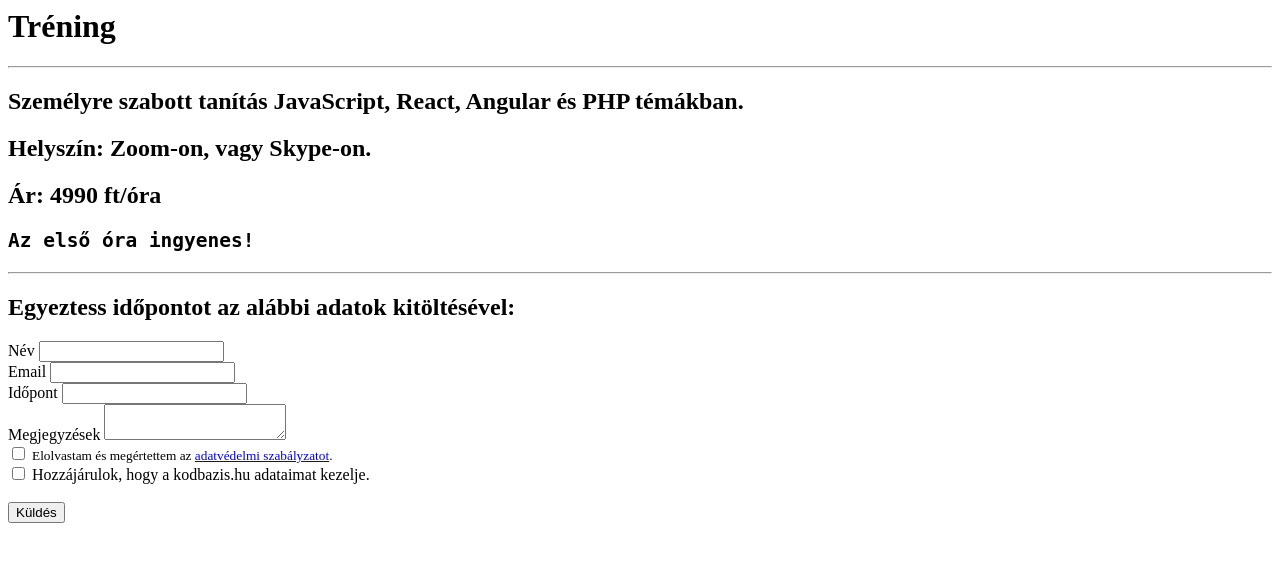
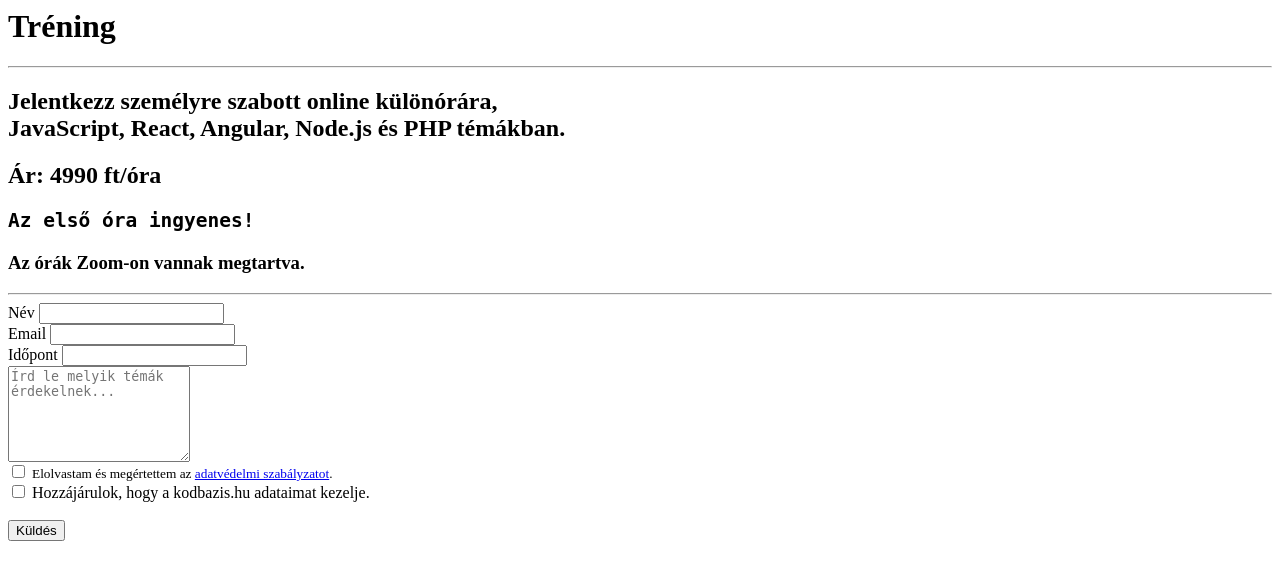
Before and after one commit to kodbazis/web, a PHP site: template views/training.twig in a window 1280 px wide. Shown: the top 580 px of the page. Run offline with PHP 8.4, Linux system fonts and the light colour scheme; the template is opened without the code that fills it, so the values that code supplies are empty; some libraries are stand-ins or nearby versions.

Commit message:
training

```diff
--- a/public/css/application-form.css
+++ b/public/css/application-form.css
@@ -64,3 +64,8 @@
 #start-date {
   background-color: white !important;
 }
+
+.table-condensed {
+  width: 300px;
+  height: 300px;
+}
--- a/views/subscription-form.twig
+++ b/views/subscription-form.twig
@@ -1,7 +1,5 @@
 <form class="application-form" id="form" class="text-center" action="/apply-to-training" method="post">
-	<h2 class="text-dark mb-2">
-		Egyeztess időpontot az alábbi adatok kitöltésével:
-	</h2>
+
 	<div class="form-group mb-2">
 		<label for="exampleInputPassword1">Név</label>
 		<input required type="text" class="form-control" id="exampleInputPassword1" name="name"/>
@@ -20,8 +18,7 @@
 	</div>
 	<div class="form-group mb-3">
 		<label class="w-100">
-			Megjegyzések
-			<textarea name="remarks" class="form-control"></textarea>
+			<textarea name="remarks" rows="6" class="form-control" placeholder="Írd le melyik témák érdekelnek..."></textarea>
 		</label>
 	</div>
 
--- a/views/training.twig
+++ b/views/training.twig
@@ -9,16 +9,19 @@
 				</div>
 				<hr>
 				<h2 class="text-dark">
-					Személyre szabott tanítás JavaScript, React, Angular és PHP témákban.
-					<h2 class="text-dark">
-						Helyszín: Zoom-on, vagy Skype-on.
-					</h2>
-					<h2 class="text-dark">
-						Ár: 4990 ft/óra
-					</h2>
-					<h2>
-						<code>Az első óra ingyenes!</code>
-					</h2>
+					Jelentkezz személyre szabott online különórára, <br> <b>JavaScript</b>, <b>React</b>, <b>Angular</b>, <b>Node.js</b>  <b>és PHP</b> témákban.
+				</h2>
+
+				<h2 class="text-dark">
+					<b>Ár: 4990 ft/óra</b>
+				</h2>
+				<h2>
+					<code>Az első óra ingyenes!</code>
+				</h2>
+				<h3 class="small text-center w-100 text-dark">
+					Az órák Zoom-on vannak megtartva.
+				</h3>
+
 					<hr/>
 					{% include 'subscription-form.twig' %}
 				</div>
```
